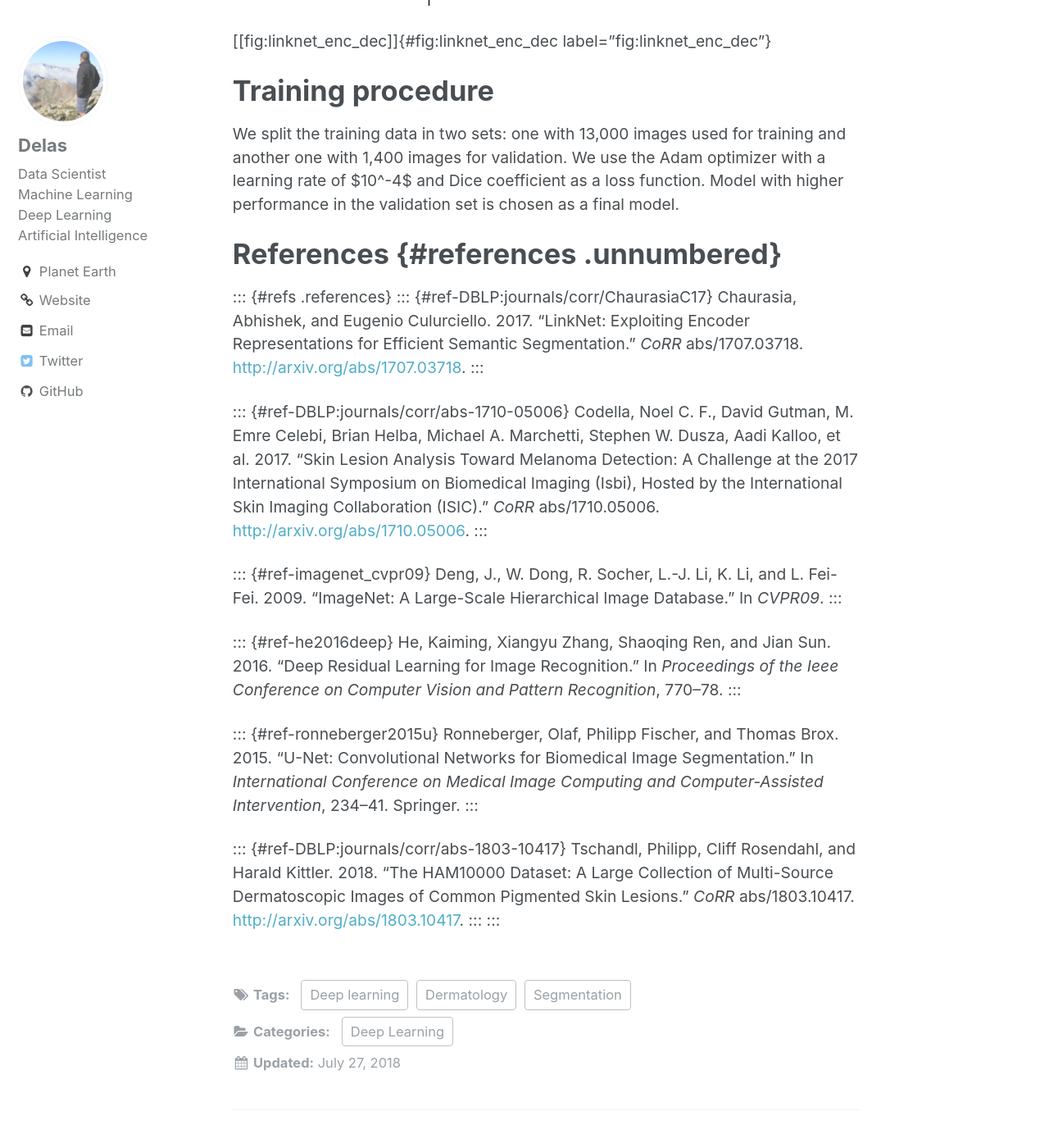
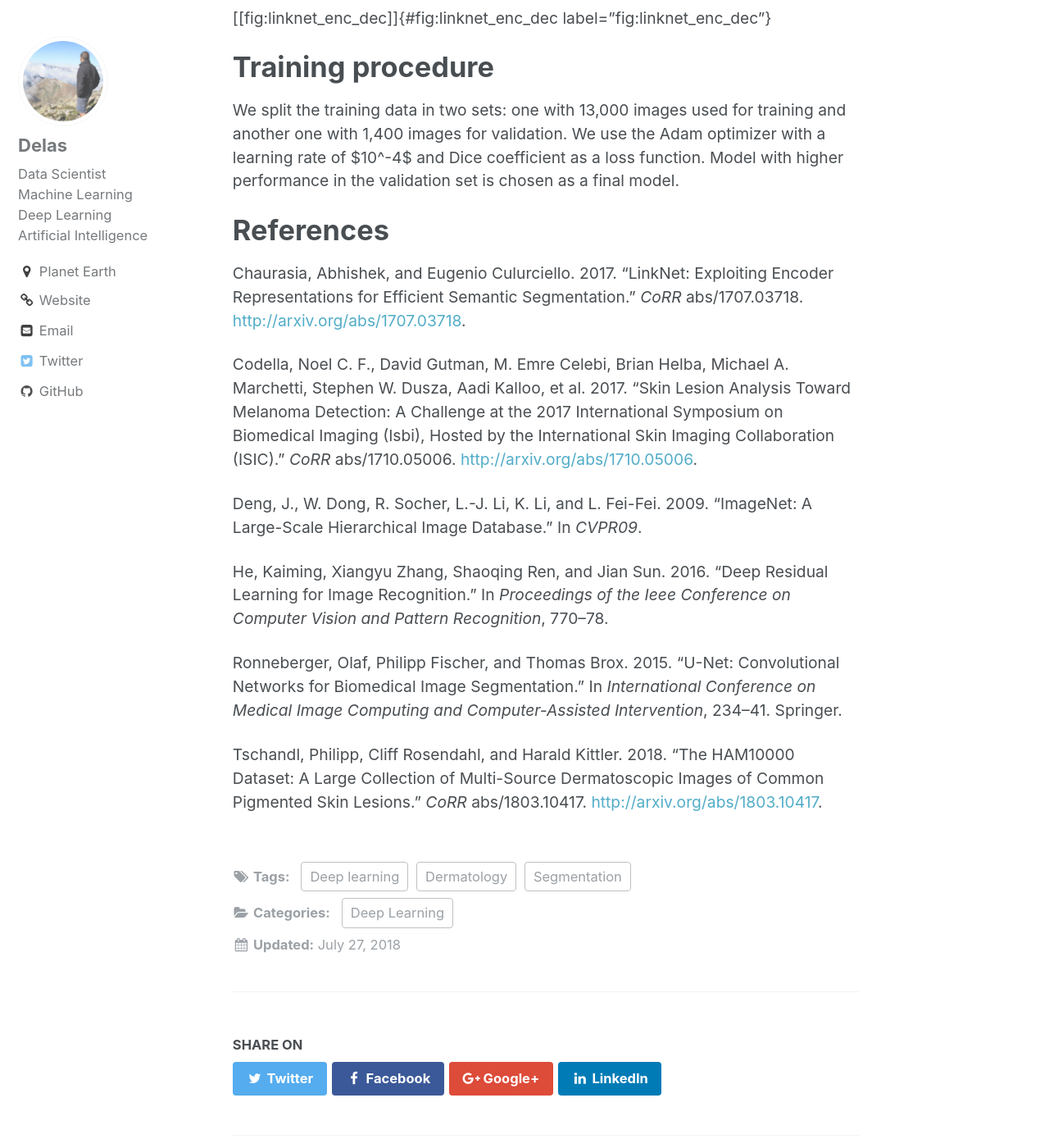
Before and after one commit to jorditg/jorditg.github.io, a Jekyll site: the page built from _posts/2018-07-31-isic-challenge-2018-task1.md, in a window 1280 px wide and 1400 px high, scrolled down 2963 px. Shown: the whole window at 82% size. Built offline with Jekyll 4.4.1, drawn with Linux system fonts in a browser that asks for light colours; some of the changed text lies outside the part shown.

Commit message:
Update 2018-07-31-isic-challenge-2018-task1.md

```diff
--- a/_posts/2018-07-31-isic-challenge-2018-task1.md
+++ b/_posts/2018-07-31-isic-challenge-2018-task1.md
@@ -95,47 +90,33 @@ Adam optimizer with a learning rate of $10^-4$ and Dice coefficient as a
 loss function. Model with higher performance in the validation set is
 chosen as a final model.
 
-References {#references .unnumbered}
+References
 ==========
 
-::: {#refs .references}
-::: {#ref-DBLP:journals/corr/ChaurasiaC17}
 Chaurasia, Abhishek, and Eugenio Culurciello. 2017. "LinkNet: Exploiting
 Encoder Representations for Efficient Semantic Segmentation." *CoRR*
 abs/1707.03718. <http://arxiv.org/abs/1707.03718>.
-:::
 
-::: {#ref-DBLP:journals/corr/abs-1710-05006}
 Codella, Noel C. F., David Gutman, M. Emre Celebi, Brian Helba, Michael
 A. Marchetti, Stephen W. Dusza, Aadi Kalloo, et al. 2017. "Skin Lesion
 Analysis Toward Melanoma Detection: A Challenge at the 2017
 International Symposium on Biomedical Imaging (Isbi), Hosted by the
 International Skin Imaging Collaboration (ISIC)." *CoRR* abs/1710.05006.
 <http://arxiv.org/abs/1710.05006>.
-:::
 
-::: {#ref-imagenet_cvpr09}
 Deng, J., W. Dong, R. Socher, L.-J. Li, K. Li, and L. Fei-Fei. 2009.
 "ImageNet: A Large-Scale Hierarchical Image Database." In *CVPR09*.
-:::
 
-::: {#ref-he2016deep}
 He, Kaiming, Xiangyu Zhang, Shaoqing Ren, and Jian Sun. 2016. "Deep
 Residual Learning for Image Recognition." In *Proceedings of the Ieee
 Conference on Computer Vision and Pattern Recognition*, 770--78.
-:::
 
-::: {#ref-ronneberger2015u}
 Ronneberger, Olaf, Philipp Fischer, and Thomas Brox. 2015. "U-Net:
 Convolutional Networks for Biomedical Image Segmentation." In
 *International Conference on Medical Image Computing and
 Computer-Assisted Intervention*, 234--41. Springer.
-:::
 
-::: {#ref-DBLP:journals/corr/abs-1803-10417}
 Tschandl, Philipp, Cliff Rosendahl, and Harald Kittler. 2018. "The
 HAM10000 Dataset: A Large Collection of Multi-Source Dermatoscopic
 Images of Common Pigmented Skin Lesions." *CoRR* abs/1803.10417.
 <http://arxiv.org/abs/1803.10417>.
-:::
-:::
```
Also changed, not shown: other parts of _posts/2018-07-31-isic-challenge-2018-task1.md (+2 -7 lines).
